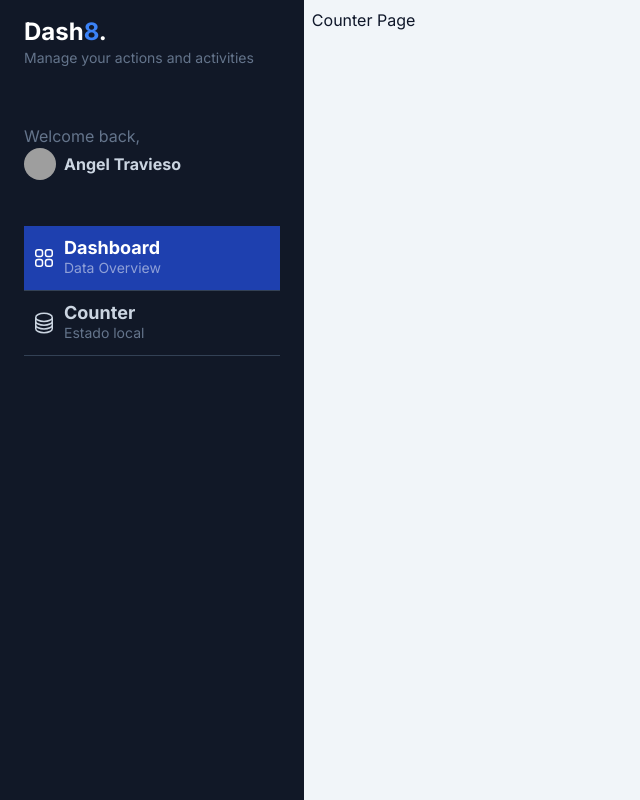
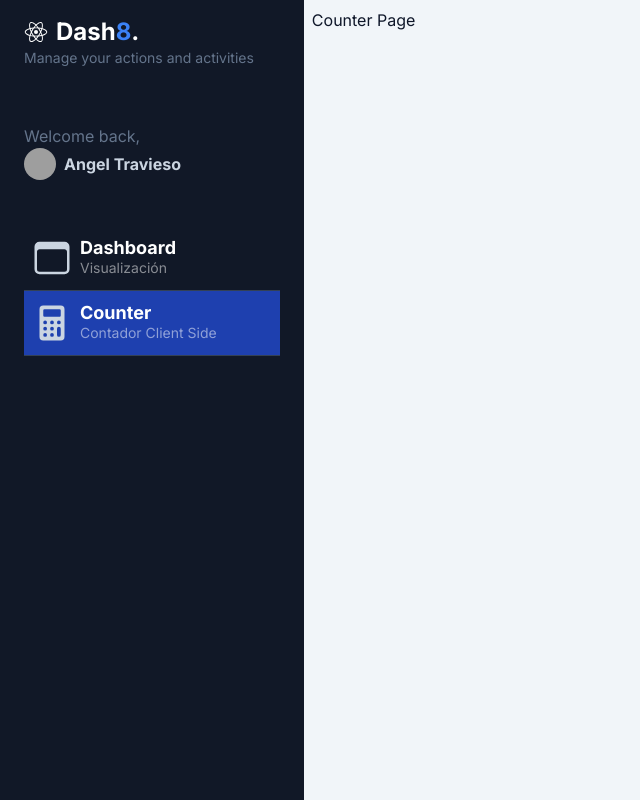
Before and after one commit to AngelTravieso/next-dashboard, a Next.js app: page /dashboard/counter in a window 1280 px wide. Shown: the whole page, without its empty margins (0-640 px from the left). Built offline with nearby package versions, Linux system fonts and the light colour scheme; grey boxes are pictures that could not be loaded.

Commit message:
Iconos y ruta activa

```diff
--- a/src/app/components/Sidebar.tsx
+++ b/src/app/components/Sidebar.tsx
@@ -1,4 +1,21 @@
 import Image from "next/image";
+import { IoBrowsersOutline, IoCalculator, IoLogoReact } from "react-icons/io5";
+import { SidebarMenuItem } from "./SidebarMenuItem";
+
+const menuItems = [
+  {
+    path: "/dashboard/main",
+    icon: <IoBrowsersOutline size={40} />,
+    title: "Dashboard",
+    subtitle: "Visualización",
+  },
+  {
+    path: "/dashboard/counter",
+    icon: <IoCalculator size={40} />,
+    title: "Counter",
+    subtitle: "Contador Client Side",
+  },
+];
 
 export const Sidebar = () => {
   return (
@@ -8,9 +25,12 @@
       className="bg-gray-900 min-h-screen z-10 text-slate-300 w-64 left-0 h-screen overflow-y-scroll"
     >
       <div id="logo" className="my-4 px-6">
-        <h1 className="text-lg md:text-2xl font-bold text-white">
-          Dash<span className="text-blue-500">8</span>.
+        <h1 className="flex items-center text-lg md:text-2xl font-bold text-white">
+          <IoLogoReact className="mr-2" />
+          <span>Dash</span>
+          <span className="text-blue-500">8</span>.
         </h1>
+
         <p className="text-slate-500 text-sm">
           Manage your actions and activities
         </p>
@@ -32,65 +52,9 @@
       </div>
 
       <div id="nav" className="w-full px-6">
-        <a
-          href="#"
-          className="w-full px-2 inline-flex space-x-2 items-center border-b border-slate-700 py-3 bg-blue-800 hover:bg-white/5 transition ease-linear duration-150"
-        >
-          <div>
-            <svg
-              xmlns="http://www.w3.org/2000/svg"
-              fill="none"
-              viewBox="0 0 24 24"
-              strokeWidth="1.5"
-              stroke="currentColor"
-              className="w-6 h-6 text-white"
-            >
-              <path
-                strokeLinecap="round"
-                strokeLinejoin="round"
-                d="M3.75 6A2.25 2.25 0 016 3.75h2.25A2.25 2.25 0 0110.5 6v2.25a2.25 2.25 0 01-2.25 2.25H6a2.25 2.25 0 01-2.25-2.25V6zM3.75 15.75A2.25 2.25 0 016 13.5h2.25a2.25 2.25 0 012.25 2.25V18a2.25 2.25 0 01-2.25 2.25H6A2.25 2.25 0 013.75 18v-2.25zM13.5 6a2.25 2.25 0 012.25-2.25H18A2.25 2.25 0 0120.25 6v2.25A2.25 2.25 0 0118 10.5h-2.25a2.25 2.25 0 01-2.25-2.25V6zM13.5 15.75a2.25 2.25 0 012.25-2.25H18a2.25 2.25 0 012.25 2.25V18A2.25 2.25 0 0118 20.25h-2.25A2.25 2.25 0 0113.5 18v-2.25z"
-              />
-            </svg>
-          </div>
-          <div className="flex flex-col">
-            <span className="text-lg font-bold leading-5 text-white">
-              Dashboard
-            </span>
-            <span className="text-sm text-white/50 hidden md:block">
-              Data Overview
-            </span>
-          </div>
-        </a>
-
-        <a
-          href="#"
-          className="w-full px-2 inline-flex space-x-2 items-center border-b border-slate-700 py-3 hover:bg-white/5 transition ease-linear duration-150"
-        >
-          <div>
-            <svg
-              xmlns="http://www.w3.org/2000/svg"
-              fill="none"
-              viewBox="0 0 24 24"
-              strokeWidth="1.5"
-              stroke="currentColor"
-              className="w-6 h-6"
-            >
-              <path
-                strokeLinecap="round"
-                strokeLinejoin="round"
-                d="M20.25 6.375c0 2.278-3.694 4.125-8.25 4.125S3.75 8.653 3.75 6.375m16.5 0c0-2.278-3.694-4.125-8.25-4.125S3.75 4.097 3.75 6.375m16.5 0v11.25c0 2.278-3.694 4.125-8.25 4.125s-8.25-1.847-8.25-4.125V6.375m16.5 0v3.75m-16.5-3.75v3.75m16.5 0v3.75C20.25 16.153 16.556 18 12 18s-8.25-1.847-8.25-4.125v-3.75m16.5 0c0 2.278-3.694 4.125-8.25 4.125s-8.25-1.847-8.25-4.125"
-              />
-            </svg>
-          </div>
-          <div className="flex flex-col">
-            <span className="text-lg text-slate-300 font-bold leading-5">
-              Counter
-            </span>
-            <span className="text-sm text-slate-500 hidden md:block">
-              Estado local
-            </span>
-          </div>
-        </a>
+        {menuItems.map((item) => (
+          <SidebarMenuItem key={item.path} {...item} />
+        ))}
       </div>
     </div>
   );
--- /dev/null
+++ b/src/app/components/SidebarMenuItem.tsx
@@ -0,0 +1,32 @@
+"use client";
+
+import Link from "next/link";
+import { usePathname } from "next/navigation";
+
+interface Props {
+  path: string;
+  icon: JSX.Element;
+  title: string;
+  subtitle: string;
+}
+
+export const SidebarMenuItem = ({ path, icon, title, subtitle }: Props) => {
+  const currentPath = usePathname();
+
+  return (
+    <Link
+      href={path}
+      className={`w-full px-2 inline-flex space-x-2 items-center border-b border-slate-700 py-3 ${
+        currentPath === path ? "bg-blue-800" : ""
+      }  hover:bg-white/5 transition ease-linear duration-150`}
+    >
+      <div>{icon}</div>
+      <div className="flex flex-col">
+        <span className="text-lg font-bold leading-5 text-white">{title}</span>
+        <span className="text-sm text-white/50 hidden md:block">
+          {subtitle}
+        </span>
+      </div>
+    </Link>
+  );
+};
--- /dev/null
+++ b/src/app/dashboard/main/page.tsx
@@ -0,0 +1,9 @@
+// prc
+
+export default function MainPage() {
+  return (
+    <div>
+      <h1>Hello Page</h1>
+    </div>
+  );
+}
--- a/src/app/page.tsx
+++ b/src/app/page.tsx
@@ -3,7 +3,7 @@
 
 export default function HomeHome() {
   // redireccionar
-  redirect("/dashboard/counter");
+  redirect("/dashboard/main");
 
   return (
     <>
```
Also changed, not shown: package.json (+5 -4 lines), 1 other file (tests, documents, lock files or other folders).
